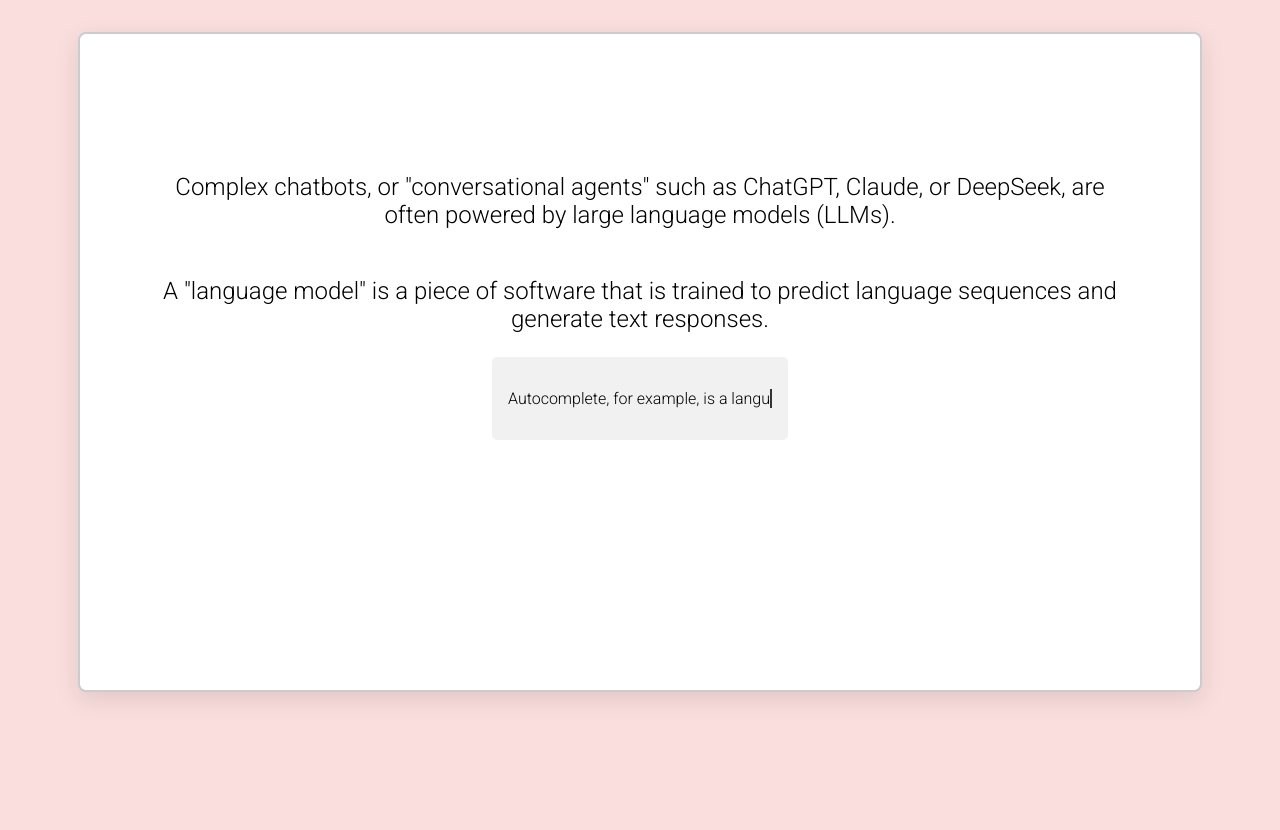
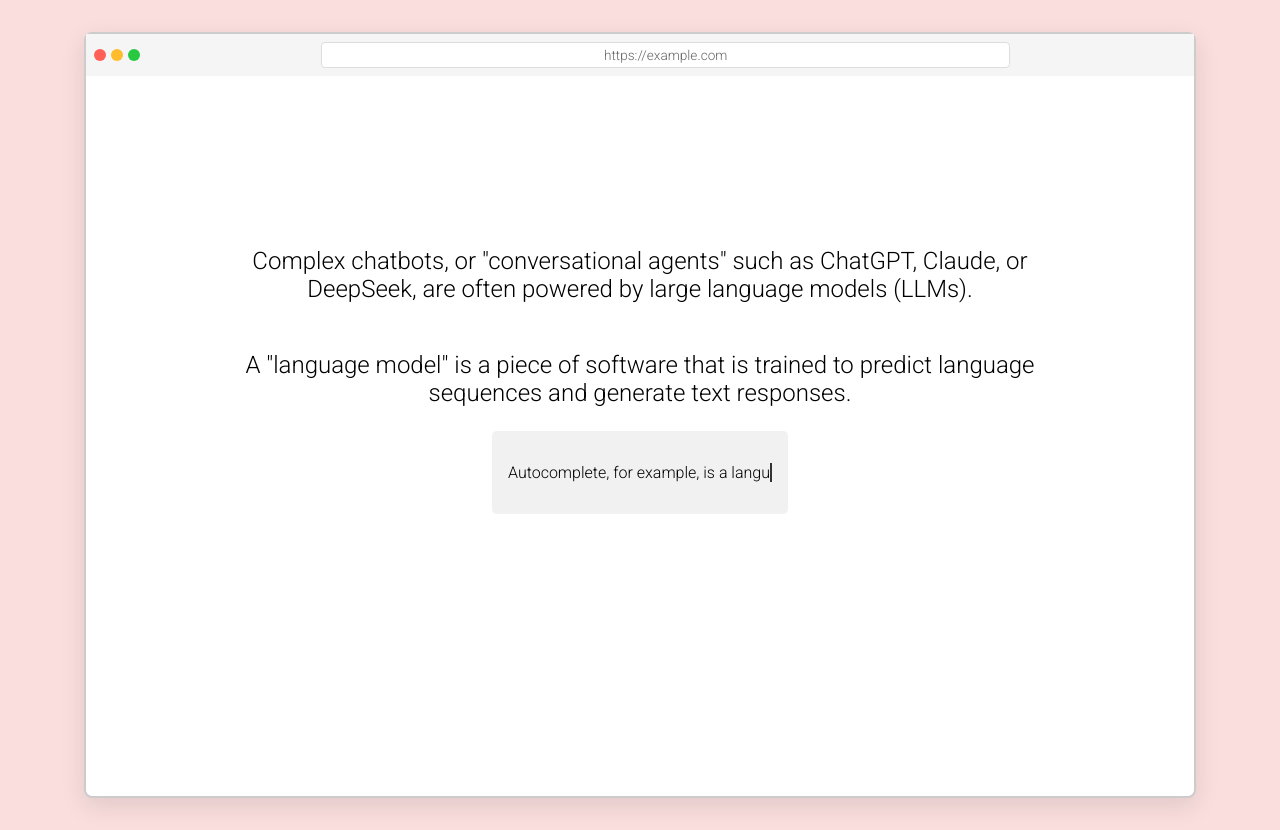
Before and after one commit to llmexplainer/llmexplainer, a website: page public/index.html in a window 1280 px wide. Both pictures are taken after a click on the button "START". Before the commit the page ends 800 px from the top, so only its background shows below. Drawn offline with nearby package versions, Linux system fonts and the light colour scheme.

Commit message:
browser styling

```diff
--- a/public/index.html
+++ b/public/index.html
@@ -26,10 +26,21 @@
       </ul>
     </nav>
 
+
     <div class="container" id="intro-container">
 
     </div>
-    <div class="container" id="main-container"></div>
+<div class="browser-window">
+  <div class="browser-header">
+    <span class="dot red"></span>
+    <span class="dot yellow"></span>
+    <span class="dot green"></span>
+    <div class="url-bar">https://example.com</div>
+  </div>
+  <div class="browser-content" id="main-container">
+    <!-- script steps happen here -->
+  </div>
+</div>
 
     <script src="main.js"></script>
     <script src="sketch.js"></script>
--- a/public/main.js
+++ b/public/main.js
@@ -52,6 +52,7 @@
     currentContainer.style.display = "flex";
     document.getElementById("main-container").style.display = "none";
   } else {
+    document.querySelector(".browser-window").style.visibility="visible";
     document.querySelector(".navbar").style.display = "none";
     currentContainer = document.getElementById("main-container");
     document.getElementById("intro-container").innerHTML = "";
--- a/public/style.css
+++ b/public/style.css
@@ -67,11 +67,35 @@
   min-height: 35rem;
    transition: opacity 2s ease-in-out;
 }
+
+.browser-window{
+  visibility: hidden;
+  border: 0.125rem solid #ccc;
+  border-radius: 0.5rem;
+  box-shadow: 0 0.5rem 1.5rem rgba(0,0,0,0.1);
+  background: #fff;
+  width: 80rem;
+  max-width: 90%;
+  margin: 2rem auto;
+}
+
+
+/* .browser-content{
+  padding: 3rem 5rem;
+  font-size: 1.5rem;
+  display: flex;
+  flex-direction: column;
+  align-items: center;
+  min-height: 35rem;
+  justify-content: center;
+  visibility: hidden;
+} */
+
 #main-container {
 
    background: #fff;
-  border: 0.125rem solid #ccc;
-  box-shadow: 0 0.5rem 1.5rem rgba(0,0,0,0.1);
+  /* border: 0.125rem solid #ccc;
+  box-shadow: 0 0.5rem 1.5rem rgba(0,0,0,0.1);  */
   border-radius: 0.5rem;
   visibility: hidden;
   padding: 3rem 5rem;
@@ -80,13 +104,45 @@
   display: flex;
   flex-direction: column;
   align-items: center;
-  width: 60rem;
-  max-width: 90%;
+  width: 50rem;
+  max-width: 80%;
   min-height: 35rem;
   justify-content: center;
-    /* transition: opacity 2s ease-in-out;
-   */
-   /* LATER: for transitions to work it needs to be a "hidden / visible class" not display */
+}
+
+
+.browser-header {
+
+  display: flex;
+  align-items: center;
+  background: #f5f5f5;
+  padding: 0.5rem;
+  position: relative;
+}
+
+.browser-header .dot {
+  height: 0.75rem;
+  width: 0.75rem;
+  border-radius: 50%;
+  display: inline-block;
+  margin-right: 0.32rem;
+}
+
+.browser-header .red { background: #ff5f57; }
+.browser-header .yellow { background: #ffbd2e; }
+.browser-header .green { background: #28c940; }
+
+.browser-header .url-bar {
+  margin-left: auto;
+  margin-right: auto;
+  background: white;
+  border: 1px solid #ddd;
+  border-radius: 0.25rem;
+  padding: 0.25rem 1rem;
+  width: 60%;
+  font-size: 0.85rem;
+  color: #666;
+  text-align: center;
 }
 
 .button-group{
```
